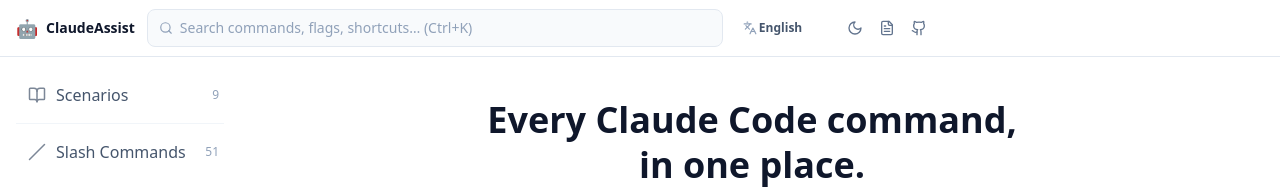
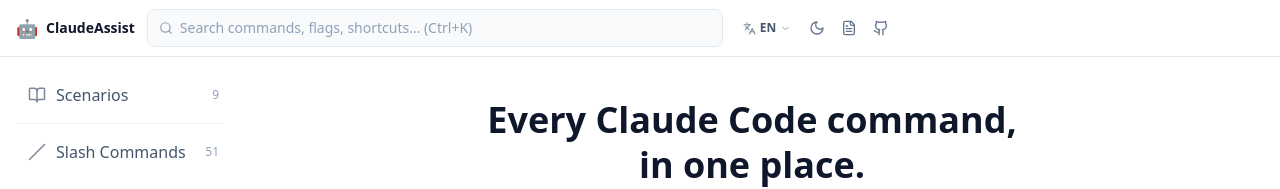
Before and after one commit to tangjianfang/ClaudeAssist, a React (Vite) app: page / in a window 1280 px wide. Shown: the top 189 px of the page. Built offline with nearby package versions, Linux system fonts and the light colour scheme.

Commit message:
fix: replace native select with custom dropdown for dark mode language switcher

```diff
--- a/src/components/Layout/TopBar.tsx
+++ b/src/components/Layout/TopBar.tsx
@@ -1,6 +1,8 @@
-import { Search, Moon, Sun, Github, FileText, Languages } from 'lucide-react';
+import { Search, Moon, Sun, Github, FileText, Languages, ChevronDown } from 'lucide-react';
 import { useLanguage } from '../../i18n';
 import type { Language } from '../../data/types';
+import { useState, useRef, useEffect } from 'react';
+import { clsx } from 'clsx';
 
 const LANG_OPTIONS: Array<{ value: Language; label: string; short: string }> = [
   { value: 'en',    label: 'English',              short: 'EN' },
@@ -27,6 +29,21 @@
 
 export function TopBar({ query, onQueryChange, darkMode, onToggleDark }: TopBarProps) {
   const { lang, setLang, t } = useLanguage();
+  const [langOpen, setLangOpen] = useState(false);
+  const langRef = useRef<HTMLDivElement>(null);
+
+  // Close on outside click
+  useEffect(() => {
+    function handler(e: MouseEvent) {
+      if (langRef.current && !langRef.current.contains(e.target as Node)) {
+        setLangOpen(false);
+      }
+    }
+    document.addEventListener('mousedown', handler);
+    return () => document.removeEventListener('mousedown', handler);
+  }, []);
+
+  const currentLabel = LANG_OPTIONS.find((o) => o.value === lang)?.short ?? 'EN';
 
   return (
     <header className="sticky top-0 z-20 bg-white/95 dark:bg-slate-900/95 backdrop-blur-sm border-b border-slate-200 dark:border-slate-800">
@@ -65,19 +82,36 @@
 
         {/* Right controls */}
         <div className="flex items-center gap-1 shrink-0">
-          {/* Language selector */}
-          <div className="relative flex items-center">
-            <Languages size={14} className="absolute left-2 text-slate-400 pointer-events-none" />
-            <select
-              value={lang}
-              onChange={(e) => setLang(e.target.value as Language)}
-              className="appearance-none rounded-md pl-6 pr-2 py-1.5 text-xs font-semibold bg-transparent text-slate-600 dark:text-slate-300 hover:bg-slate-100 dark:hover:bg-slate-800 transition-colors cursor-pointer border-0 focus:outline-none focus:ring-2 focus:ring-indigo-500"
+          {/* Language selector — custom dropdown for dark mode support */}
+          <div ref={langRef} className="relative">
+            <button
+              onClick={() => setLangOpen((o) => !o)}
+              className="flex items-center gap-1 rounded-md px-2 py-1.5 text-xs font-semibold text-slate-600 dark:text-slate-300 hover:bg-slate-100 dark:hover:bg-slate-800 transition-colors"
               title="Switch language"
             >
-              {LANG_OPTIONS.map(({ value, label }) => (
-                <option key={value} value={value}>{label}</option>
-              ))}
-            </select>
+              <Languages size={13} className="opacity-70" />
+              <span>{currentLabel}</span>
+              <ChevronDown size={11} className={clsx('opacity-60 transition-transform', langOpen && 'rotate-180')} />
+            </button>
+
+            {langOpen && (
+              <div className="absolute right-0 top-full mt-1 z-50 w-40 rounded-lg border border-slate-200 dark:border-slate-700 bg-white dark:bg-slate-800 shadow-lg py-1 max-h-72 overflow-y-auto">
+                {LANG_OPTIONS.map(({ value, label }) => (
+                  <button
+                    key={value}
+                    onClick={() => { setLang(value); setLangOpen(false); }}
+                    className={clsx(
+                      'w-full text-left px-3 py-1.5 text-sm transition-colors',
+                      value === lang
+                        ? 'bg-indigo-50 dark:bg-indigo-900/40 text-indigo-700 dark:text-indigo-300 font-semibold'
+                        : 'text-slate-700 dark:text-slate-300 hover:bg-slate-100 dark:hover:bg-slate-700'
+                    )}
+                  >
+                    {label}
+                  </button>
+                ))}
+              </div>
+            )}
           </div>
 
           {/* Dark mode toggle */}
```
